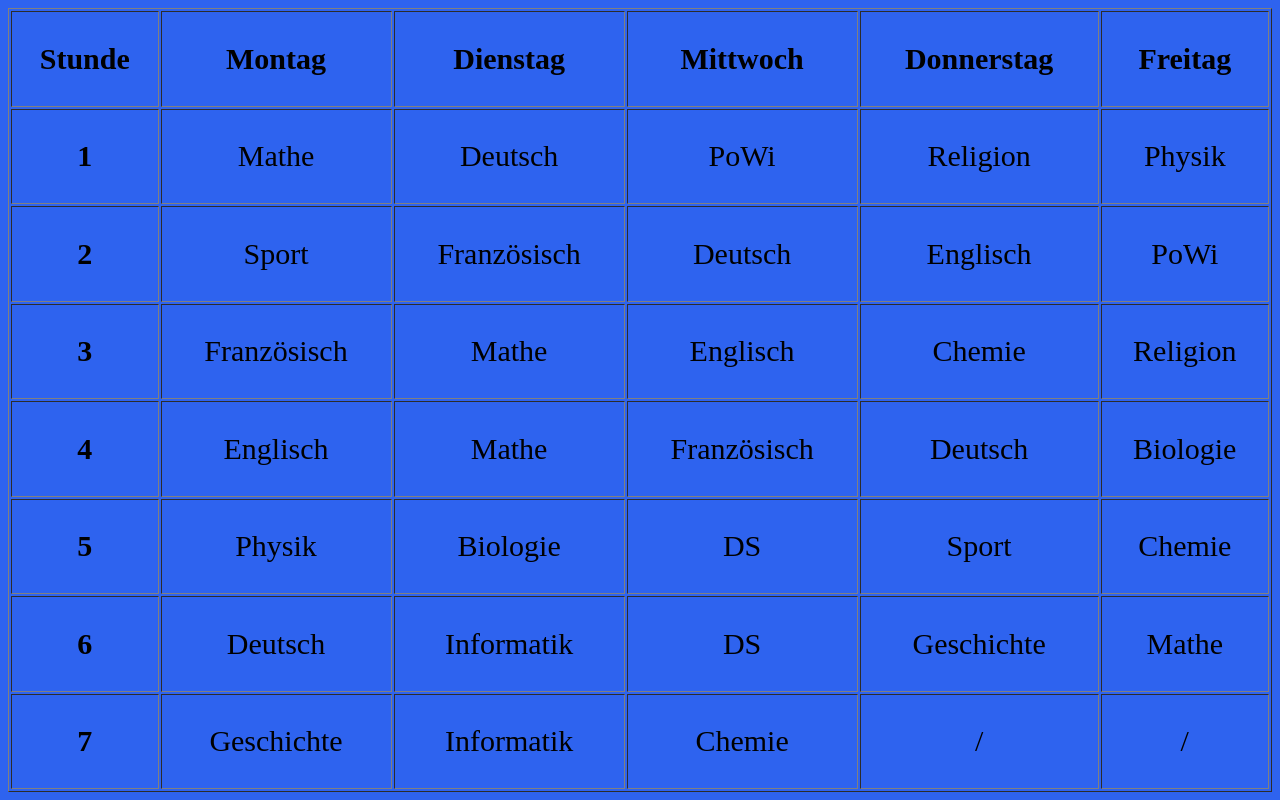
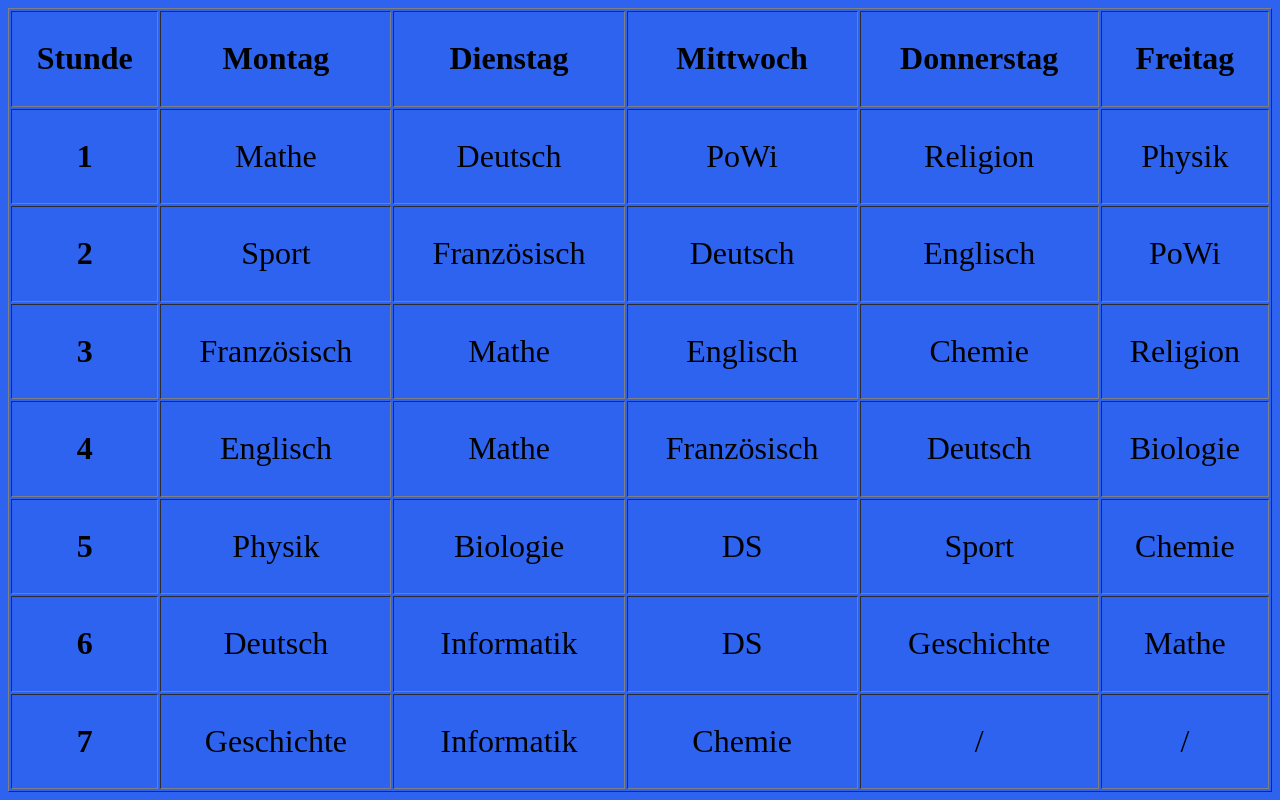
Before and after one commit to MisterLs4566/website, a plain HTML site: page schedule.html in a window 1280 px wide. Drawn offline with Linux system fonts and the light colour scheme.

Commit message:
schedule version 1.3

```diff
--- a/schedule.html
+++ b/schedule.html
@@ -16,7 +16,7 @@
     </style>
     <body>
         <table>
-            <table border="1" align="center" style="width: 100%; height: 100%; font-size: 30px; text-align: center;">
+            <table border="1" align="center" style="width: 100%; height: 100%; font-size: 200%; text-align: center;">
                 <tr>
                     <th>Stunde</th><th>Montag</th><th>Dienstag</th><th>Mittwoch</th><th>Donnerstag</th><th>Freitag</th>
                 </tr>
```
